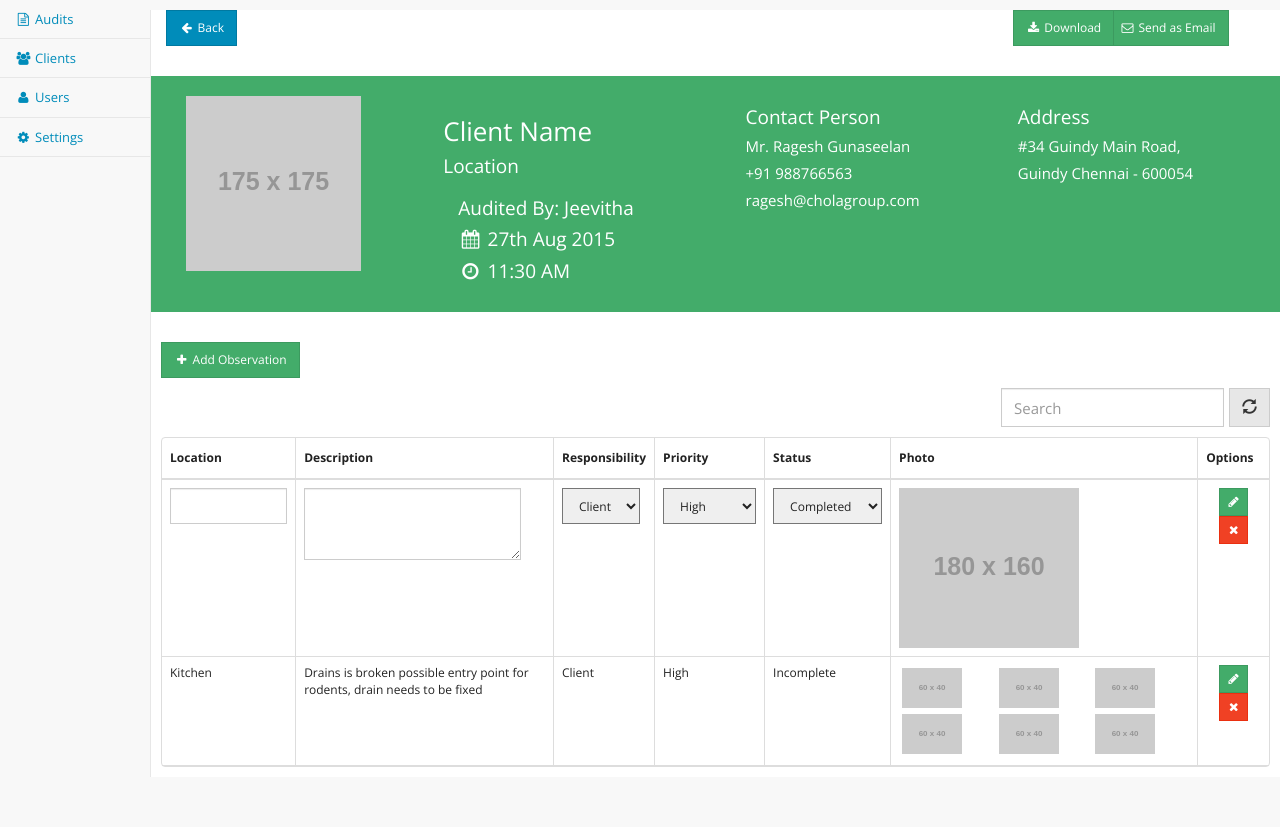
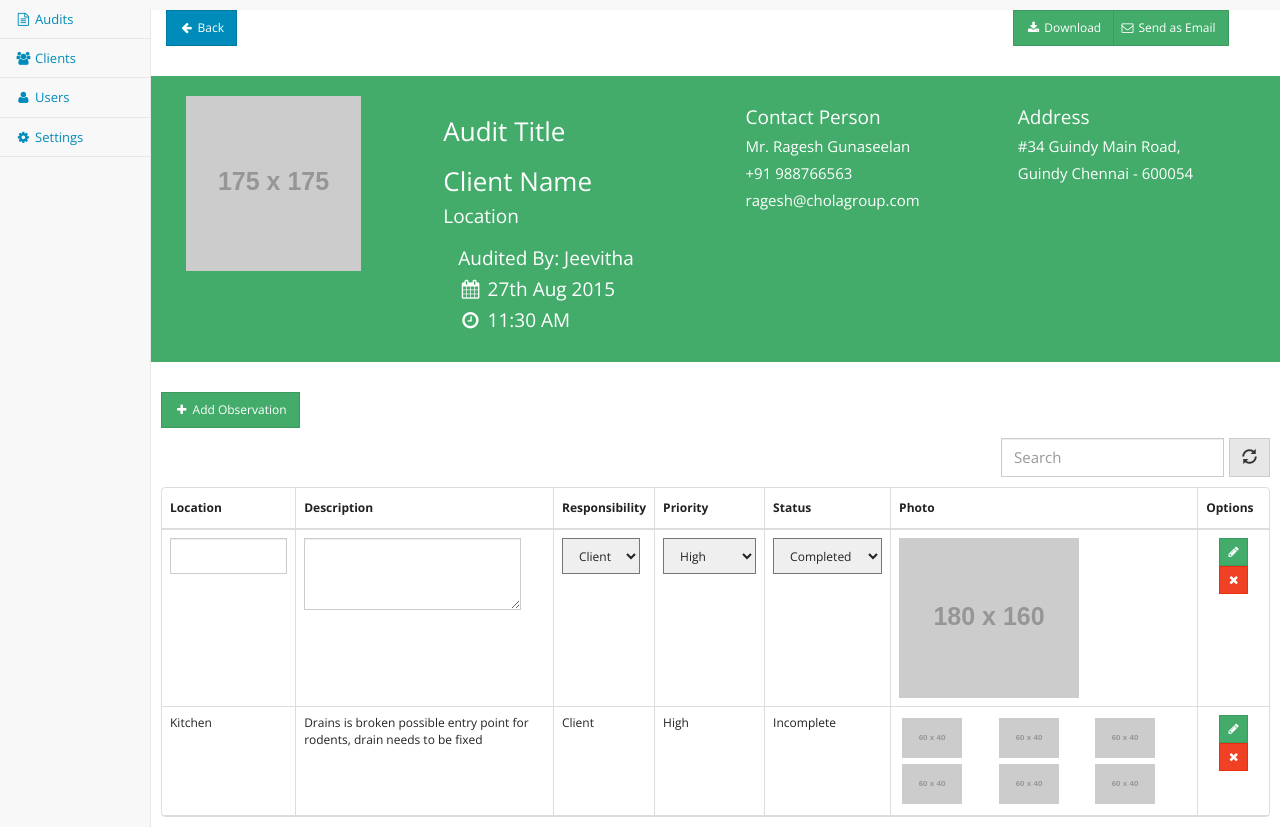
Before and after one commit to Tritrix/Entec-Adminpanel, a plain HTML site: page audit_detailedview.html in a window 1280 px wide. Shown: the part 60-887 px from the top of the page. Before the commit the page ends 837 px from the top, so only its background shows below. Drawn offline with nearby package versions, Linux system fonts and the light colour scheme; placeholder pictures from the web are drawn by us.

Commit message:
Added Audit title in auditdetail.html

```diff
--- a/audit_detailedview.html
+++ b/audit_detailedview.html
@@ -119,6 +119,7 @@
                         <img src="http://placehold.it/175x175" alt="">
                     </div>
                     <div class="col-md-3 col-sm-8 col-xs-8 no-padding">
+                       <h3>Audit Title</h3>
                         <h3>Client Name</h3>
                         <h4>Location</h4>
                         <div class="col-md-12">
@@ -126,8 +127,6 @@
                         <h4> <span class="fa fa-fw fa-calendar"></span> 27th Aug 2015 </h4>
                         <h4> <span class="fa fa-fw fa-clock-o"></span> 11:30 AM</h4>
                         </div>
-
-
                     </div>
 
                     <div class=" col-md-3 col-sm-6 col-xs-6">
```
